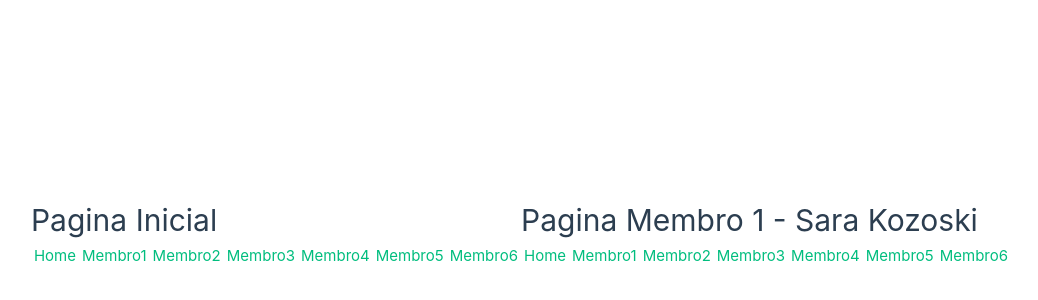
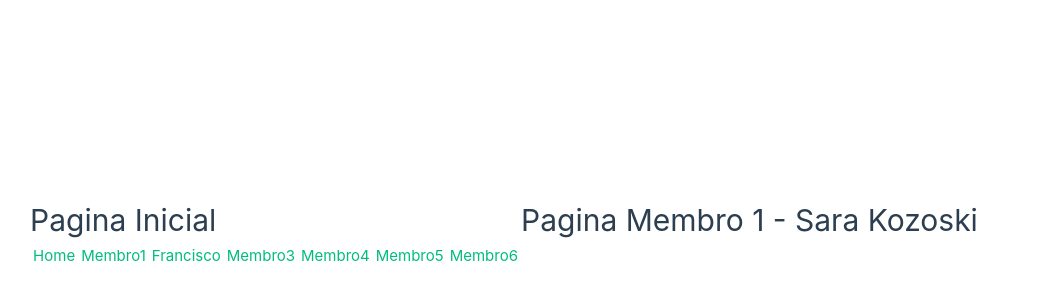
Before and after one commit to LuizEduardoCR/Equipe-Hackathon, a Vue app: page /membro3 in a window 1280 px wide. Shown: the part 168-468 px from the top of the page, without its empty margins (119-1157 px from the left). Built offline with nearby package versions, Linux system fonts and the light colour scheme.

Commit message:
FEAT: View Mebro - Francisco #11

```diff
--- a/src/App.vue
+++ b/src/App.vue
@@ -12,7 +12,7 @@
       <nav>
         <RouterLink to="/">Home</RouterLink>
         <RouterLink to="/membro1">Membro1</RouterLink>
-        <RouterLink to="/membro2">Membro2</RouterLink>
+        <RouterLink to="/Francisco">Francisco</RouterLink>
         <RouterLink to="/membro3">Membro3</RouterLink>
         <RouterLink to="/membro4">Membro4</RouterLink>
         <RouterLink to="/membro5">Membro5</RouterLink>
--- a/src/router/index.js
+++ b/src/router/index.js
@@ -15,9 +15,9 @@ const router = createRouter({
       component: () => import('../views/PaginaMembro1.vue')
     },
     {
-      path: '/membro2',
+      path: '/Francisco',
       name: 'Francisco Vargas',
-      component: () => import('../views/PaginaMembro2.vue')
+      component: () => import('../views/Francisco.vue')
     },
     {
       path: '/membro3',
--- a/src/views/PaginaMembro2.vue
+++ b/src/views/Francisco.vue
@@ -10,7 +10,7 @@
             <nav>
                 <RouterLink to="/">Home</RouterLink>
                 <RouterLink to="/membro1">Membro1</RouterLink>
-                <RouterLink to="/membro2">Membro2</RouterLink>
+                <RouterLink to="/membro2">Francisco</RouterLink>
                 <RouterLink to="/membro3">Membro3</RouterLink>
                 <RouterLink to="/membro4">Membro4</RouterLink>
                 <RouterLink to="/membro5">Membro5</RouterLink>
--- a/src/views/PaginaMembro3.vue
+++ b/src/views/PaginaMembro3.vue
@@ -6,18 +6,6 @@
         <div>
             <h1>Pagina Membro 1 - Sara Kozoski</h1>
         </div>
-        <div>
-            <nav>
-                <RouterLink to="/">Home</RouterLink>
-                <RouterLink to="/membro1">Membro1</RouterLink>
-                <RouterLink to="/membro2">Membro2</RouterLink>
-                <RouterLink to="/membro3">Membro3</RouterLink>
-                <RouterLink to="/membro4">Membro4</RouterLink>
-                <RouterLink to="/membro5">Membro5</RouterLink>
-                <RouterLink to="/membro6">Membro6</RouterLink>
-
-            </nav>
-        </div>
 
     </header>
 
```
